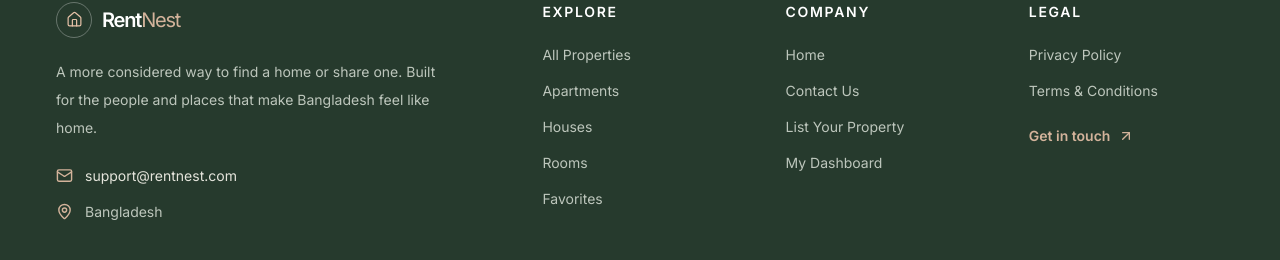
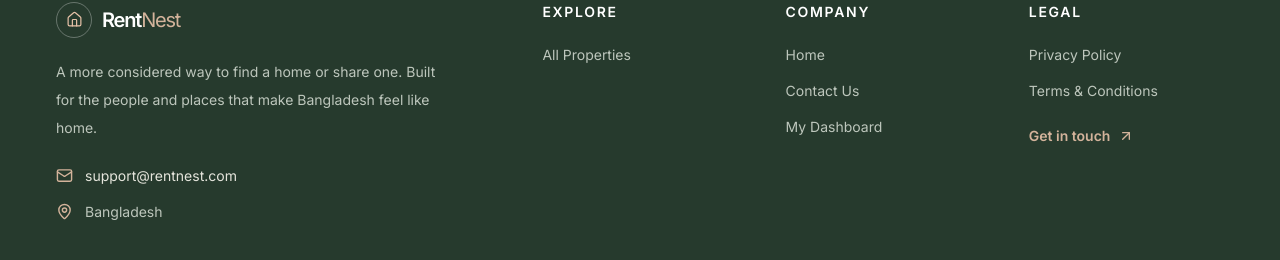
Before and after one commit to MohammadRijuan/Rent_Nest_Client, a Next.js app: page / in a window 1280 px wide. Shown: the part 2471-2731 px from the top of the page. Built offline with nearby package versions, Linux system fonts and the light colour scheme; no server answers.

Commit message:
fix/footer : remove unnecessary routes

```diff
--- a/components/shared/footer.tsx
+++ b/components/shared/footer.tsx
@@ -6,15 +6,10 @@ import BrandMark from "./brandMark";
 const footerLinks = {
   explore: [
     { label: "All Properties", href: "/properties" },
-    { label: "Apartments", href: "/properties?type=apartment" },
-    { label: "Houses", href: "/properties?type=house" },
-    { label: "Rooms", href: "/properties?type=room" },
-    { label: "Favorites", href: "/favorites" },
   ],
   company: [
     { label: "Home", href: "/" },
     { label: "Contact Us", href: "/contact" },
-    { label: "List Your Property", href: "/dashboard/properties/new" },
     { label: "My Dashboard", href: "/dashboard" },
   ],
   legal: [
```
